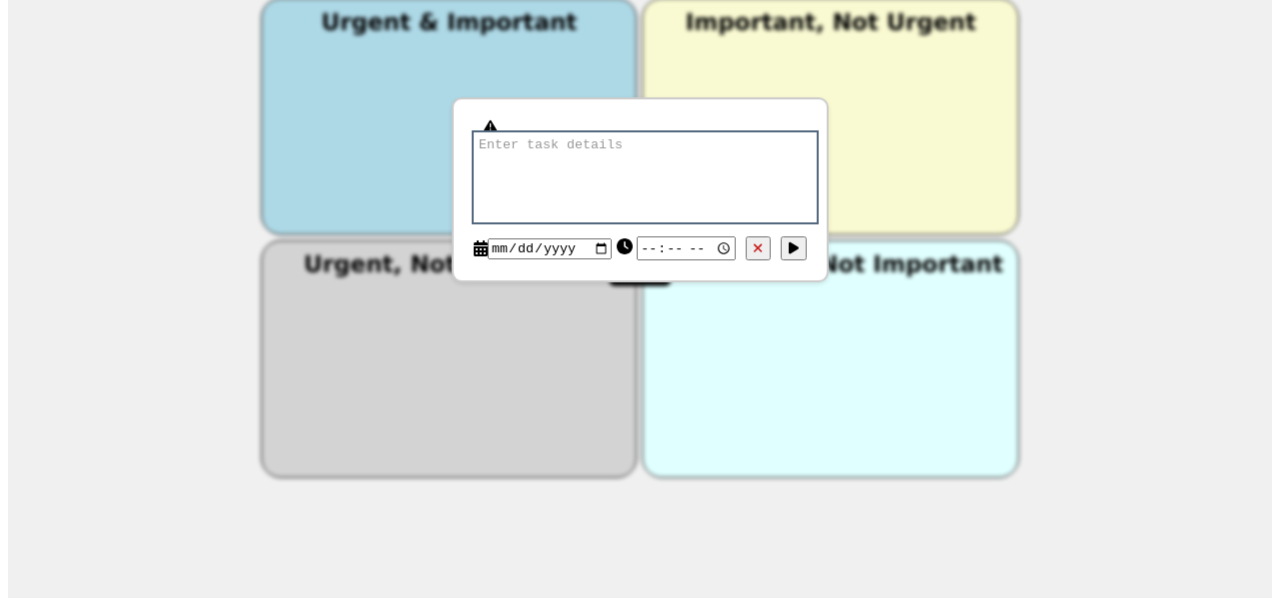
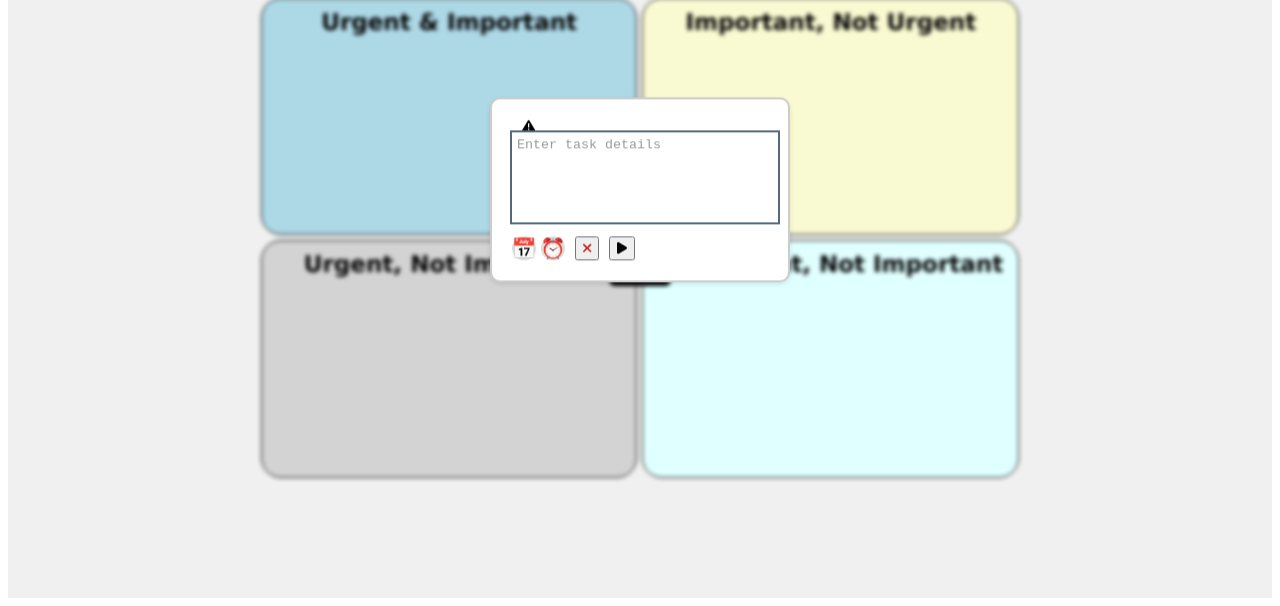
Before and after one commit to sahajkaur77/eisenhower, a website: page index.html in a window 1280 px wide. Both pictures are taken after a click on the button 640 px from the left and 440 px from the top of the page. Shown: the part 210-816 px from the top of the page. Drawn offline with Linux system fonts and the light colour scheme.

Commit message:
date andx time icon enabled

```diff
--- a/eisen.js
+++ b/eisen.js
@@ -32,8 +32,8 @@ var element = document.getElementById('h12');
 element.innerHTML = 'Eisenhower Matrix';
 
 function showInputPopup() {
-  document.getElementById("inputPopup").style.display = "block";
-  document.getElementById("taskInput").focus(); // Focus on task input for easy typing
+  document.getElementById('inputPopup').style.display = 'block';
+  document.getElementById('taskInput').focus(); // Focus on task input for easy typing
 
   document.getElementById('inputPopup').style.animation =
     'popup-show 0.3s ease-in-out forwards';
@@ -237,3 +237,9 @@ document.addEventListener('keydown', function (event) {
     showInputPopup(); // Show the input popup
   }
 });
+document.querySelector('.calendar-icon').addEventListener('click', function () {
+  document.getElementById('taskDate').focus();
+});
+document.querySelector('.time-icon').addEventListener('click', function () {
+  document.getElementById('taskTime').focus();
+});
--- a/index.html
+++ b/index.html
@@ -62,12 +62,14 @@
 
         <div class="datetime-picker">
           <div class="date-picker">
-            <i class="fas fa-calendar-alt"></i>
-            <input type="date" id="taskDate" />
+            <div class="calendar-icon">
+              <input type="date" id="taskDate" />
+            </div>
           </div>
           <div class="time-picker">
-            <i class="fas fa-clock"></i>
-            <input type="time" id="taskTime" />
+            <div class="time-icon">
+              <input type="time" id="taskTime" />
+            </div>
           </div>
           <button onclick="closePopup()">
             <i class="fa-solid fa-xmark" style="color: #c81e1e"></i>
--- a/style.css
+++ b/style.css
@@ -289,7 +289,33 @@ h1 {
 .datetime-picker .date-picker i {
   margin-right: 5px;
 }
+#taskDate {
+  position: absolute;
+  opacity: 0; /* Make it invisible but still clickable */
+  width: 100%;
+  height: 100%;
+  cursor: pointer;
+}
 
+/* Style for the calendar icon container */
+.calendar-icon {
+  display: inline-block;
+  width: 24px;
+  height: 24px;
+  background-color: #ddd; /* Background color for the icon */
+  border-radius: 50%;
+  position: relative;
+  cursor: pointer;
+  display: flex;
+  align-items: center;
+  justify-content: center;
+}
+
+/* Icon style - you can replace with an actual icon */
+.calendar-icon::before {
+  content: '\1F4C5'; /* Unicode for calendar emoji */
+  font-size: 20px;
+}
 .blur-background {
   filter: blur(2px);
   pointer-events: none;
@@ -305,3 +331,36 @@ h1 {
 .completed {
   opacity: 0.7; /* Make completed tasks slightly faded */
 }
+#taskTime {
+  position: absolute;
+  opacity: 0; /* Make it invisible but still clickable */
+  width: 100%;
+  height: 100%;
+  cursor: pointer;
+}
+
+/* Style for the time icon container */
+.time-icon {
+  display: inline-block;
+  width: 24px;
+  height: 24px;
+  background-color: #ddd; /* Background color for the icon */
+  border-radius: 50%;
+  position: relative;
+  cursor: pointer;
+  display: flex;
+  align-items: center;
+  justify-content: center;
+}
+
+/* Icon style - you can replace with an actual icon */
+.time-icon::before {
+  content: '\23F0'; /* Unicode for clock emoji */
+  font-size: 20px;
+}
+#inputPopup {
+  width:20%;
+}
+#taskInput {
+  width:100%;
+}
```
